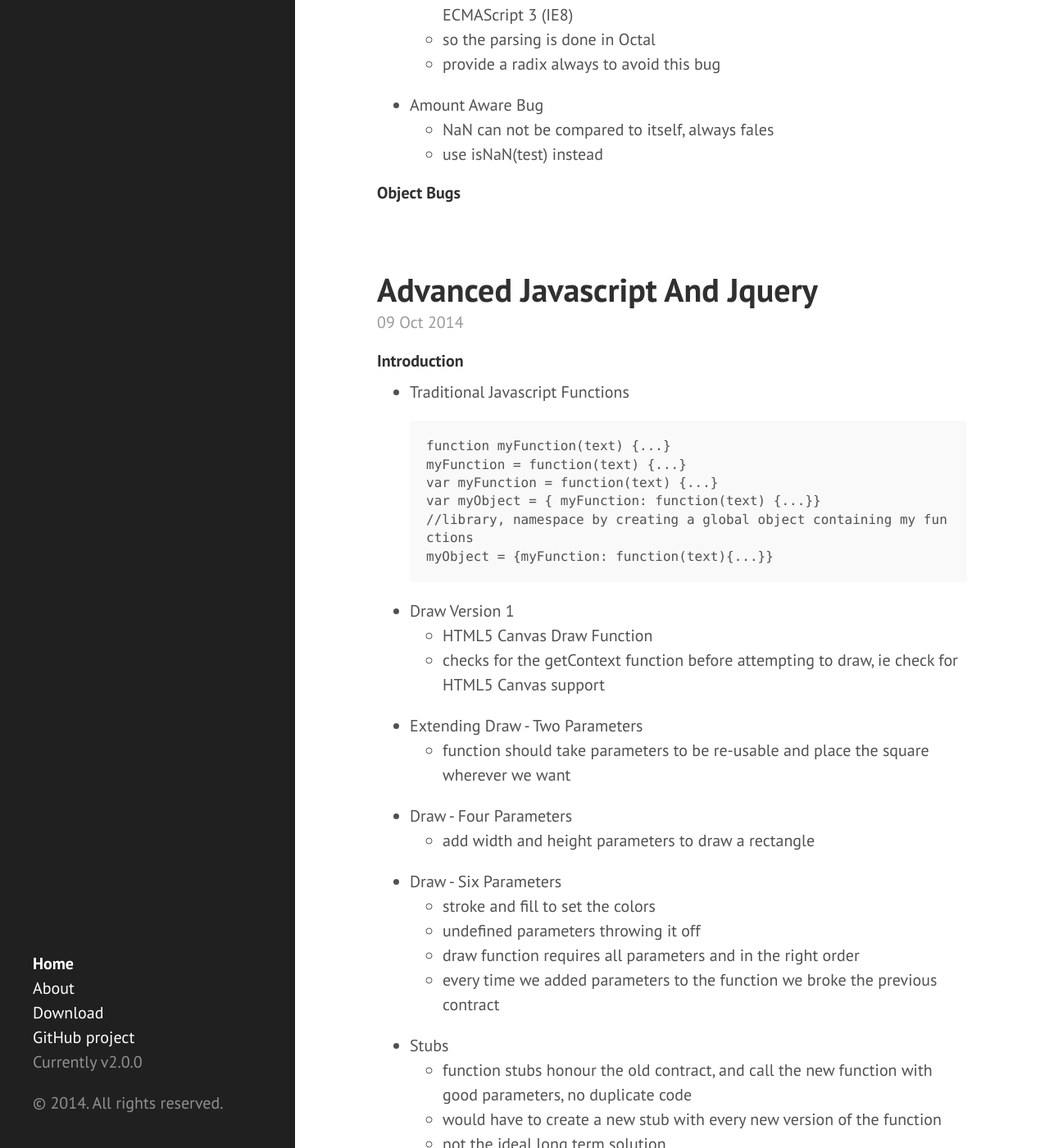
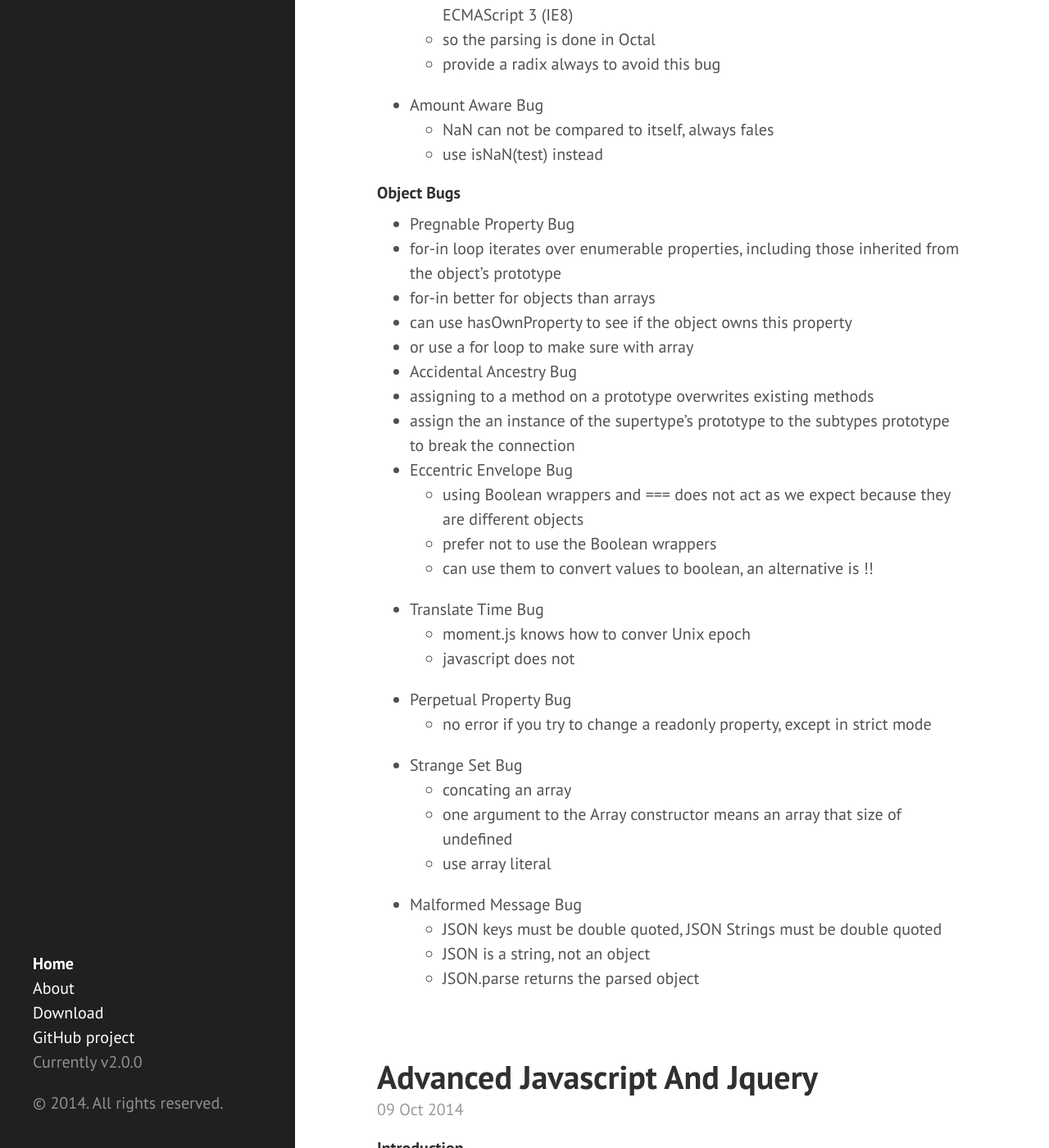
Before and after one commit to eneiand/eneiand.github.io, a Jekyll site: the page built from index.html, in a window 1280 px wide and 1400 px high, scrolled down 4244 px. Shown: the whole window at 82% size. Built offline with Jekyll 4.4.1, drawn with Linux system fonts in a browser that asks for light colours; Markdown is read by kramdown in place of the engine named in the settings; the list of posts is cut into pages by our own code.

Commit message:
Update 2014-10-11-fixing-common-javascript-bugs.md

```diff
--- a/_posts/2014-10-11-fixing-common-javascript-bugs.md
+++ b/_posts/2014-10-11-fixing-common-javascript-bugs.md
@@ -115,3 +115,28 @@ var index = 0, length = 0;
   * use isNaN(test) instead
 
 #### Object Bugs
+*  Pregnable Property Bug
+  *  for-in loop iterates over enumerable properties, including those inherited from the object's prototype
+  *  for-in better for objects than arrays
+  *  can use hasOwnProperty to see if the object owns this property
+  *  or use a for loop to make sure with array
+*  Accidental Ancestry Bug
+  *  assigning to a method on a prototype overwrites existing methods
+  *  assign the an instance of the supertype's prototype to the subtypes prototype to break the connection
+* Eccentric Envelope Bug
+  *  using Boolean wrappers and === does not act as we expect because they are different objects
+  *  prefer not to use the Boolean wrappers
+  *  can use them to convert values to boolean, an alternative is !!
+* Translate Time Bug
+  *  moment.js knows how to conver Unix epoch
+  *  javascript does not
+* Perpetual Property Bug
+  *  no error if you try to change a readonly property, except in strict mode
+* Strange Set Bug
+  *  concating an array
+  *  one argument to the Array constructor means an array that size of undefined
+  * use array literal
+* Malformed Message Bug
+  * JSON keys must be double quoted, JSON Strings must be double quoted
+  * JSON is a string, not an object
+  * JSON.parse returns the parsed object
```
